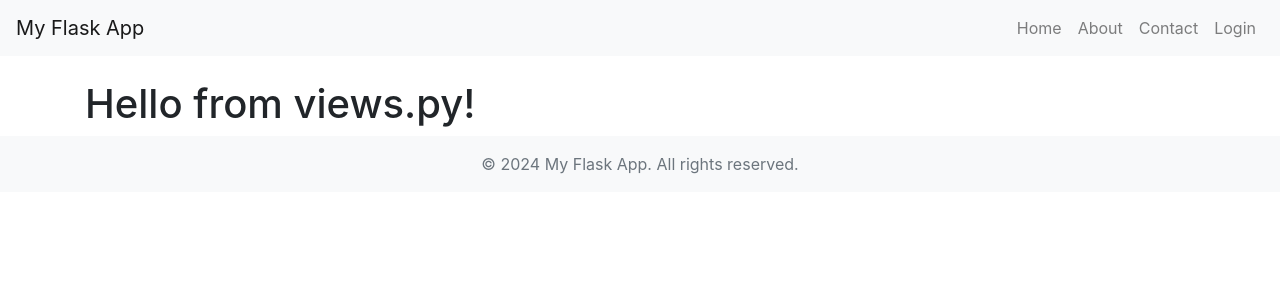
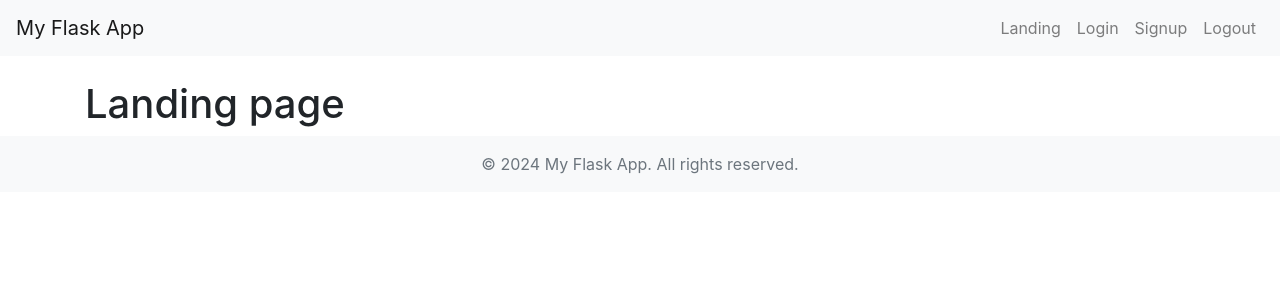
Before and after one commit to noahdavis05/WebAppDev-CWK2, a Flask app: page / in a window 1280 px wide. Shown: the top 300 px of the page. Run offline with Flask 3, Linux system fonts and the light colour scheme; some libraries are stand-ins or nearby versions.

```diff
--- a/ticketApp/main/app/templates/base.html
+++ b/ticketApp/main/app/templates/base.html
@@ -18,16 +18,16 @@
         <div class="collapse navbar-collapse" id="navbarNav">
             <ul class="navbar-nav ml-auto">
                 <li class="nav-item">
-                    <a class="nav-link" href="/">Home</a>
-                </li>
-                <li class="nav-item">
-                    <a class="nav-link" href="/about">About</a>
-                </li>
-                <li class="nav-item">
-                    <a class="nav-link" href="/contact">Contact</a>
+                    <a class="nav-link" href="/">Landing</a>
                 </li>
                 <li class="nav-item">
                     <a class="nav-link" href="/login">Login</a>
+                </li>
+                <li class="nav-item">
+                    <a class="nav-link" href="/signup">Signup</a>
+                </li>
+                <li class="nav-item">
+                    <a class="nav-link" href="/logout">Logout</a>
                 </li>
             </ul>
         </div>
--- /dev/null
+++ b/ticketApp/main/app/templates/landing.html
@@ -0,0 +1,17 @@
+<!-- app/templates/index.html -->
+{% extends "base.html" %}
+
+
+{% block title %}Home{% endblock %}
+{% block content %}
+    <!DOCTYPE html>
+    <html lang="en">
+    <head>
+        <meta charset="UTF-8">
+        <title>Flask with Views</title>
+    </head>
+    <body>
+        <h1>Landing page</h1>
+    </body>
+    </html>
+{% endblock %}
--- a/ticketApp/main/app/views.py
+++ b/ticketApp/main/app/views.py
@@ -5,9 +5,12 @@ from .models import User, db
 from .forms import SignupForm, LoginForm
 from . import app
 
-@app.route('/')
+@app.route('/home')
+@login_required
 def home():
-    return render_template('index.html', message="Hello from views.py!")
+    # Use current_user to get the logged-in user's username
+    username = current_user.username  # Assuming you have a 'username' attribute in your User model
+    return render_template('index.html', message=f"Hello, {username}!")
 
 
 
@@ -61,3 +64,7 @@ def logout():
     logout_user()
     # flash('You have been logged out.', 'info')
     return redirect(url_for('login'))
+
+@app.route('/')
+def landing():
+    return render_template('landing.html')
```
